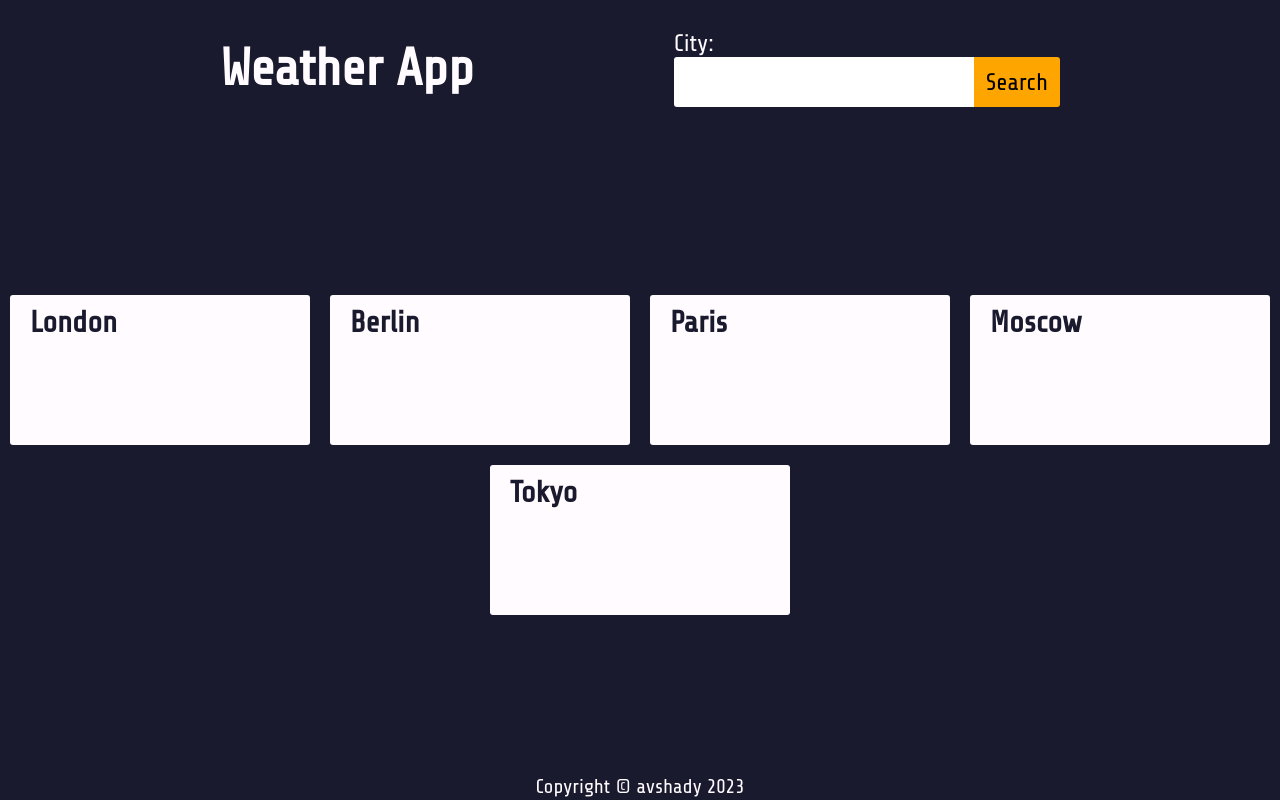
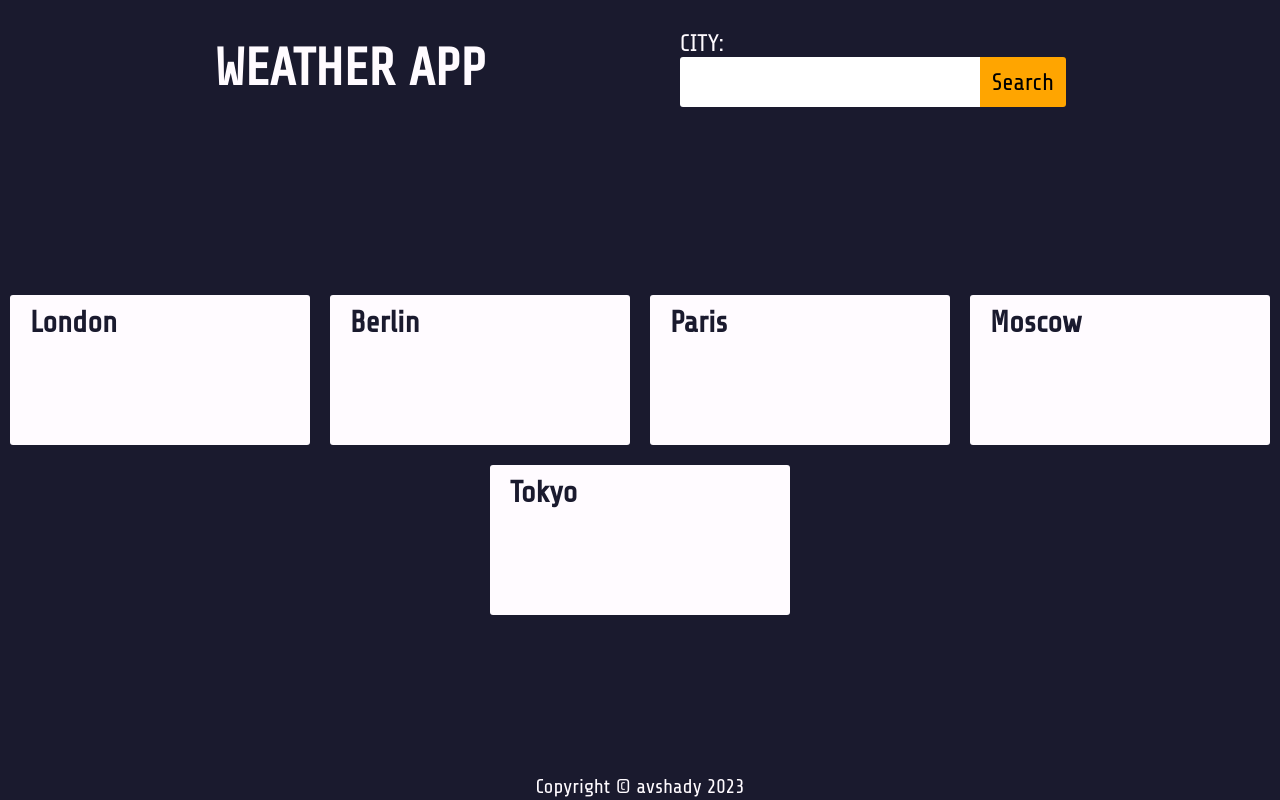
Before and after one commit to ShadyAV/weather-app, a website built with webpack: page dist/index.html in a window 1280 px wide. Built offline with nearby package versions, Linux system fonts and the light colour scheme; no server answers.

Commit message:
Fix script

```diff
--- a/dist/index.html
+++ b/dist/index.html
@@ -11,9 +11,9 @@
 
 <body>
     <header>
-        <h1>Weather App</h1>
+        <h1>WEATHER APP</h1>
         <div id="inputWrapper">
-            <label for="cityInput">City:</label>
+            <label for="cityInput">CITY:</label>
             <div id="inputLine">
                 <input type="text" id="cityInput">
                 <button id="searchBtn">Search</button>
@@ -22,7 +22,7 @@
     </header>
     <main>
         <article id="exampleCities">
-
+            <script src="/dist/main.js"></script>
         </article>
     </main>
     <footer>
@@ -31,6 +31,5 @@
         </p>
     </footer>
 </body>
-<script src="/dist/main.js"></script>
 
 </html>
```
